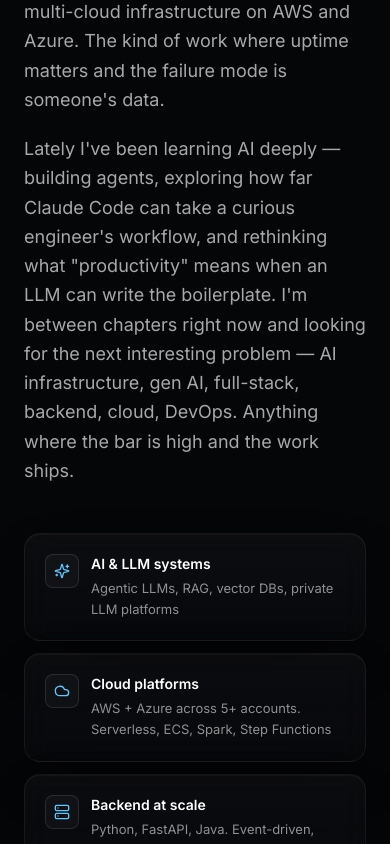
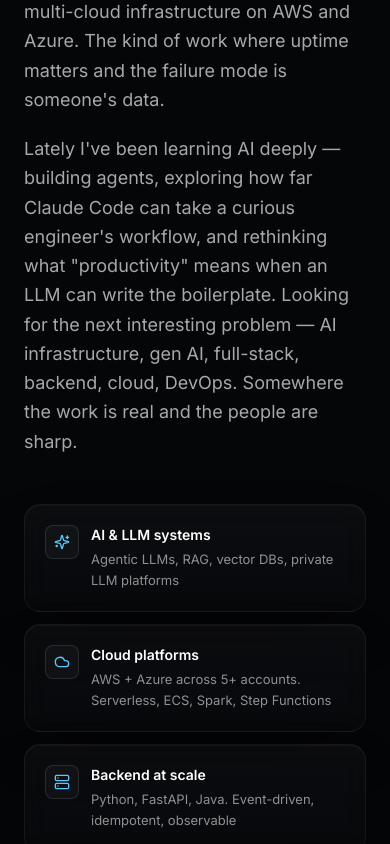
Before and after one commit to subhamsharma-dev/subhamsharma-dev.github.io, a React (Vite) app: page /#/ in a window 390 px wide. Shown: the part 2240-3084 px from the top of the page. Built offline with nearby package versions, Linux system fonts and the light colour scheme; no server answers.

Commit message:
content: project split, education, voice fixes, dead code

```diff
--- a/src/components/Contact.tsx
+++ b/src/components/Contact.tsx
@@ -97,7 +97,7 @@ export default function Contact({ hideHeader = false }: { hideHeader?: boolean }
                 <span className="text-[12px] font-medium text-emerald-300">Open to roles</span>
               </div>
               <div className="flex items-center gap-2 rounded-full border border-white/10 bg-white/[0.04] px-3 py-1.5 text-[12px] text-white/70">
-                <Clock className="h-3 w-3" /> Replies in &lt;24h
+                <Clock className="h-3 w-3" /> Usually replies within a day
               </div>
               <div className="flex items-center gap-2 rounded-full border border-white/10 bg-white/[0.04] px-3 py-1.5 text-[12px] text-white/70">
                 <MapPin className="h-3 w-3" /> {profile.timezone}
--- a/src/components/LoadingScreen.tsx
+++ b/src/components/LoadingScreen.tsx
@@ -45,7 +45,7 @@ export default function LoadingScreen() {
           <div className="font-mono text-[11px] uppercase tracking-[0.3em] text-white/40">
             Subham Sharma
           </div>
-          <div className="mt-1 text-[10px] text-white/30">Initializing systems…</div>
+          <div className="mt-1 text-[10px] text-white/30">Spinning up…</div>
         </motion.div>
       </div>
     </motion.div>
--- a/src/data/content.ts
+++ b/src/data/content.ts
@@ -10,7 +10,6 @@ export const profile = {
   location: 'Bengaluru, India',
   timezone: 'IST (UTC+5:30)',
   email: 'ksubham.sharma@gmail.com',
-  phone: '+91 90511 37398',
   available: true,
   yearsExperience: '4+',
 
@@ -32,10 +31,6 @@ export const profile = {
     'Cloud Engineer',
     'DevOps Engineer',
   ],
-
-  // The hero one-liner (option A — full + reflective)
-  heroHook:
-    "4+ years building production AI and cloud systems. Currently between chapters — learning AI deeply, automating my workflows with Claude Code. Open to what's next.",
 }
 
 // Quick numbers shown under the hero
@@ -55,7 +50,7 @@ export const about = {
   // Edit freely.
   paragraphs: [
     "I'm a software engineer based in Bengaluru with 4+ years building production systems — mostly the unglamorous, load-bearing kind. HIPAA-conformant pipelines, AI document platforms, agentic LLMs, multi-cloud infrastructure on AWS and Azure. The kind of work where uptime matters and the failure mode is someone's data.",
-    "Lately I've been learning AI deeply — building agents, exploring how far Claude Code can take a curious engineer's workflow, and rethinking what \"productivity\" means when an LLM can write the boilerplate. I'm between chapters right now and looking for the next interesting problem — AI infrastructure, gen AI, full-stack, backend, cloud, DevOps. Anything where the bar is high and the work ships.",
+    "Lately I've been learning AI deeply — building agents, exploring how far Claude Code can take a curious engineer's workflow, and rethinking what \"productivity\" means when an LLM can write the boilerplate. Looking for the next interesting problem — AI infrastructure, gen AI, full-stack, backend, cloud, DevOps. Somewhere the work is real and the people are sharp.",
   ],
   // Quick highlights — what shows up next to the narrative
   highlights: [
@@ -87,7 +82,7 @@ export const experiences: Experience[] = [
     period: 'Apr 2025 — Present',
     current: true,
     summary:
-      'Lead engineer on HIPAA-compliant AI pipelines, identity resolution at scale, and vendor compliance platforms.',
+      'Owner of HIPAA-compliant AI pipelines, identity resolution at scale, and the vendor compliance platform — architecture through production.',
     highlights: [
       'Engineered a HIPAA-compliant legal document redaction pipeline (PoC → prod) processing 1M+ scanned case files / 20M+ pages — AWS Textract OCR, Step Functions orchestrating parallel ECS Fargate tasks, Microsoft Presidio for PII/PHI de-identification.',
       'Provisioned AWS infra for an identity resolution pipeline — EMR Serverless (Apache Spark) + Lambda orchestration — processing 10M+ records.',
@@ -252,18 +247,19 @@ export const projects: Project[] = [
     category: ['Cloud', 'Backend', 'Data'],
     year: '2025',
     problem:
-      'Reconciling identities across millions of records from heterogeneous sources for downstream analytics.',
+      "Reconciling identities across millions of records from heterogeneous sources — different schemas, conflicting fields, duplicate entries — into a clean reference dataset for downstream analytics and matching workflows.",
     solution:
-      'EMR Serverless running Spark jobs orchestrated by Lambda — scales elastically without managing clusters.',
+      'EMR Serverless running Spark jobs orchestrated by Lambda. Elastic scale without managing a cluster, batched partition processing, and a deterministic match layer that survives real-world data drift.',
     challenge:
-      'Tuning Spark partitions and Lambda orchestration to balance cost vs. SLA for batch resolution.',
+      "Tuning Spark partition sizing and Lambda orchestration to balance cost vs. SLA on each batch. Validating match quality at scale meant iterating on thresholds against representative edge cases, not just synthetic data.",
     impact:
-      'A reliable, scalable record-matching foundation that became core data infrastructure.',
-    scale: '10M+ records processed',
+      "Became foundational data infrastructure — fed analytics, reporting, and downstream business logic that depended on a single source of truth.",
+    scale: '10M+ records processed · serverless Spark · cost-tuned batches',
     stack: ['AWS EMR Serverless', 'Apache Spark', 'AWS Lambda', 'Python', 'Terraform'],
     metrics: [
       { label: 'Records', value: '10M+' },
       { label: 'Spark on', value: 'Serverless' },
+      { label: 'Cluster mgmt', value: 'Zero' },
     ],
   },
   {
@@ -312,23 +308,45 @@ export const projects: Project[] = [
   {
     slug: 'remote-patient-monitoring',
     title: 'Remote Patient Monitoring',
-    tagline: 'HIPAA-conformant telehealth platform + on-prem ETL feeding clinical dashboards',
+    tagline: 'Self-hosted HIPAA-conformant telehealth platform on AWS EC2',
     category: ['Cloud', 'Backend', 'Healthcare'],
-    year: '2023-2024',
+    year: '2022-2024',
     problem:
-      'Healthcare clients needed secure remote consultations and unified visibility into patient onboarding, transaction volume, and revenue — without sending PHI through third-party SaaS.',
+      'Healthcare clients needed secure remote consultations without sending PHI through third-party SaaS — and without taking on the operational complexity of a managed telehealth vendor.',
     solution:
-      "Two complementary pieces: (1) a self-hosted HIPAA-conformant telehealth platform on AWS EC2 using Jitsi + Jibri with encrypted S3 session recordings; (2) a nightly ETL pipeline syncing on-prem MSSQL → AWS RDS, surfaced as Google Data Studio dashboards.",
+      "Built a self-hosted HIPAA-conformant telehealth platform on AWS EC2 using Jitsi (video) + Jibri (server-side recording), with encrypted S3 storage for session recordings and full ownership of TLS, access control, and retention policy.",
     challenge:
-      "Self-hosting telehealth meant owning the full security surface — TLS, encryption, recording storage, access control. The ETL side needed reliable cross-network sync without exposing the on-prem database.",
+      "Self-hosting telehealth means owning the entire security surface — TLS termination, recording encryption, S3 access policies, room authorization, retention. None of the convenience of a managed vendor; all of the responsibility.",
     impact:
-      'Clinical teams got a secure consultation tool with zero PHI leaving their cloud, plus daily dashboards covering patient onboarding, volume, and revenue growth.',
-    scale: '50+ concurrent consultations · ~5K rows/day ETL · encrypted recording archive',
-    stack: ['AWS EC2', 'Jitsi', 'Jibri', 'S3', 'Microsoft SQL Server', 'AWS RDS', 'Google Data Studio', 'Windows middleware'],
+      "Clinical teams got a secure consultation tool with zero PHI leaving their cloud boundary. The platform handled the load and held up under audit.",
+    scale: '50+ concurrent consultations · encrypted recording archive · HIPAA-conformant',
+    stack: ['AWS EC2', 'Jitsi', 'Jibri', 'S3', 'TLS', 'Linux', 'Ansible'],
     metrics: [
       { label: 'Concurrent calls', value: '50+' },
-      { label: 'Daily ETL rows', value: '~5K' },
       { label: 'PHI leaks', value: '0' },
+      { label: 'Compliance', value: 'HIPAA' },
+    ],
+  },
+  {
+    slug: 'pharmacy-analytics-etl',
+    title: 'Pharmacy Analytics ETL Pipeline',
+    tagline: 'Nightly cross-network sync from on-prem MSSQL → AWS RDS → client dashboards',
+    category: ['Cloud', 'Backend', 'Data'],
+    year: '2025-Present',
+    problem:
+      "A pharmacy-chain client needed daily visibility into patient onboarding, transaction volume, and revenue growth — but the source data lived in an on-prem Microsoft SQL Server behind their firewall, with no path to surface it cleanly to leadership.",
+    solution:
+      "Built a nightly ETL pipeline syncing ~5K rows/day from on-prem MSSQL to an AWS RDS analytics database via scheduled Windows middleware jobs. Connected to Google Data Studio for client-facing dashboards tracking onboarding, transactions, and monthly revenue.",
+    challenge:
+      "Cross-network sync from a firewalled on-prem database into AWS — without exposing the source DB or punching arbitrary firewall holes. Scheduled jobs that fail closed and surface their status loudly enough that issues get caught the next morning, not the next quarter.",
+    impact:
+      "Client leadership now opens a dashboard each morning with the prior day's numbers, instead of waiting on a manual export. Onboarding bottlenecks and revenue trends surface in days, not weeks.",
+    scale: '~5K rows/day · nightly schedule · client-facing dashboards',
+    stack: ['Microsoft SQL Server', 'AWS RDS', 'Windows middleware', 'Google Data Studio', 'Scheduled jobs'],
+    metrics: [
+      { label: 'Rows / day', value: '~5K' },
+      { label: 'Cadence', value: 'Nightly' },
+      { label: 'Audience', value: 'Client-facing' },
     ],
   },
   {
```
Also changed, not shown: src/components/Experience.tsx (+33 -3 lines).
